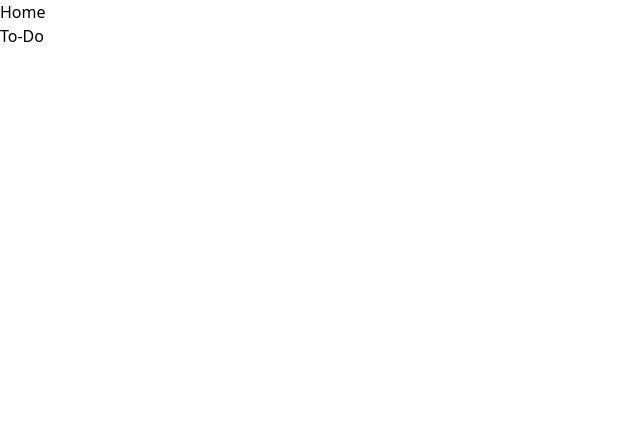
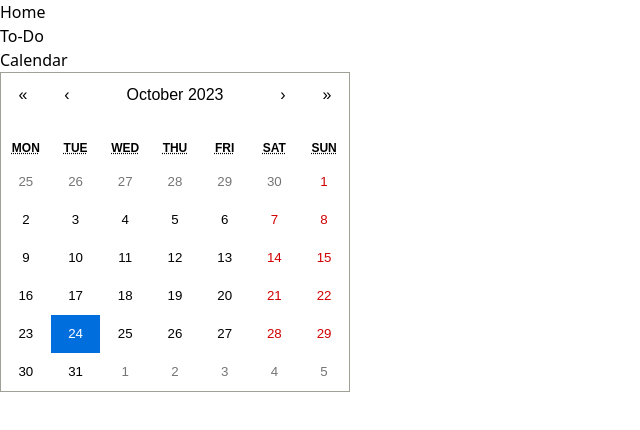
Before and after one commit to DerenB/FARM-Stack-Dashboard, a React (Vite) app in the folder frontend/: page /calendar in a window 1280 px wide. Before the commit this address had no page. Shown: the top 430 px of the page, without its empty margins (0-640 px from the left). Built offline with nearby package versions, Linux system fonts and the light colour scheme.

Commit message:
Calendar frontend setup

```diff
--- a/frontend/src/App.jsx
+++ b/frontend/src/App.jsx
@@ -2,7 +2,7 @@ import './App.css';
 import { BrowserRouter, Routes, Route } from 'react-router-dom';
 
 // Import Pages
-import { Home, Todo } from './pages';
+import { Calendar, Home, Todo } from './pages';
 
 // Import Components
 import { Sidebar } from './components';
@@ -16,6 +16,7 @@ const App = () => {
           <Route path="/" element={<Home />} />
           <Route path="/home" element={<Home />} />
           <Route path="/todo" element={<Todo />} />
+          <Route path='/calendar' element={<Calendar />} />
         </Routes>
       </BrowserRouter>
     </div>
--- a/frontend/src/components/sidebar.jsx
+++ b/frontend/src/components/sidebar.jsx
@@ -14,6 +14,11 @@ const sidebar = () => {
                 To-Do
             </NavLink>
         </div>
+        <div>
+            <NavLink to="/calendar">
+                Calendar
+            </NavLink>
+        </div>
     </div>
   )
 }
--- /dev/null
+++ b/frontend/src/pages/calendar.jsx
@@ -0,0 +1,38 @@
+import React, { useState } from 'react';
+import Calendar from 'react-calendar';
+import "react-calendar/dist/Calendar.css";
+
+const calendar = () => {
+  const [date, changeDate] = useState(new Date());
+
+  function changeValue(val) {
+    changeDate(val);
+ }
+
+  const test_date = [
+    {
+      "id": 2,
+      "subject": "Test Subject",
+      "location": "Test Location",
+      "starttime": "2023-11-24T12:00:00.000Z",
+      "endtime": "2023-11-24T16:00:00.000Z",
+      "categorycolor": "#0000ff"
+    },
+    {
+      "id": 1,
+      "subject": "Test Subject",
+      "location": "Test Location",
+      "starttime": "2023-11-24T12:00:00.000Z",
+      "endtime": "2023-11-24T16:00:00.000Z",
+      "categorycolor": "#0000ff"
+  }
+  ]
+
+  return (
+    <div>
+      <Calendar onChange={changeValue} value={date} />
+    </div>
+  )
+}
+
+export default calendar
--- a/frontend/src/pages/index.jsx
+++ b/frontend/src/pages/index.jsx
@@ -1,2 +1,3 @@
+export { default as Calendar } from './calendar';
 export { default as Home } from './home';
 export { default as Todo } from './todo';
```
Also changed, not shown: frontend/package.json (+1 -10 lines), 1 other file (tests, documents, lock files or other folders).
